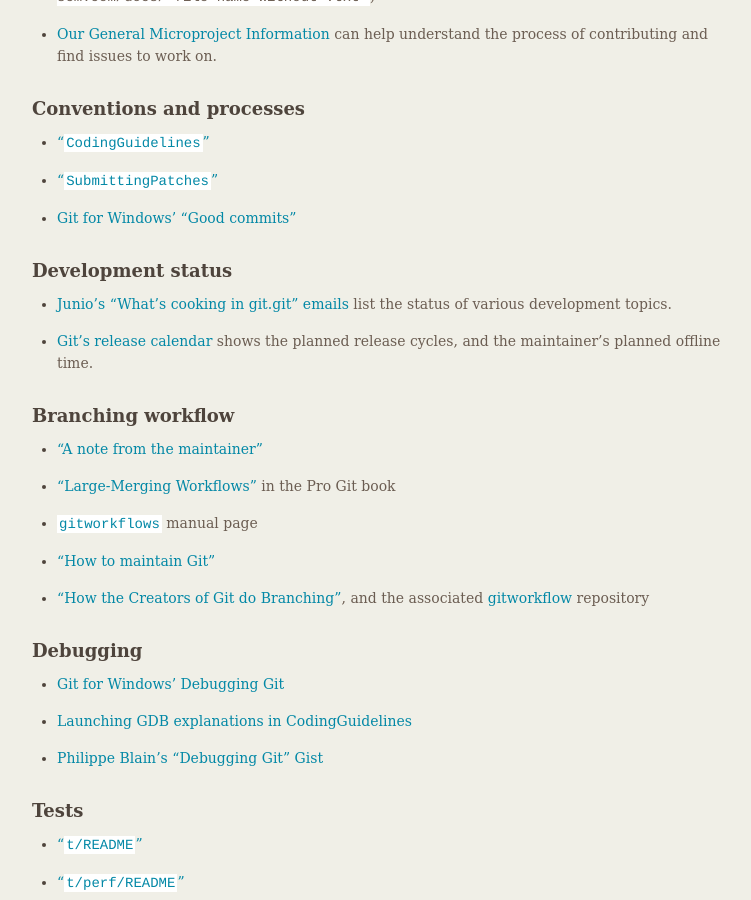
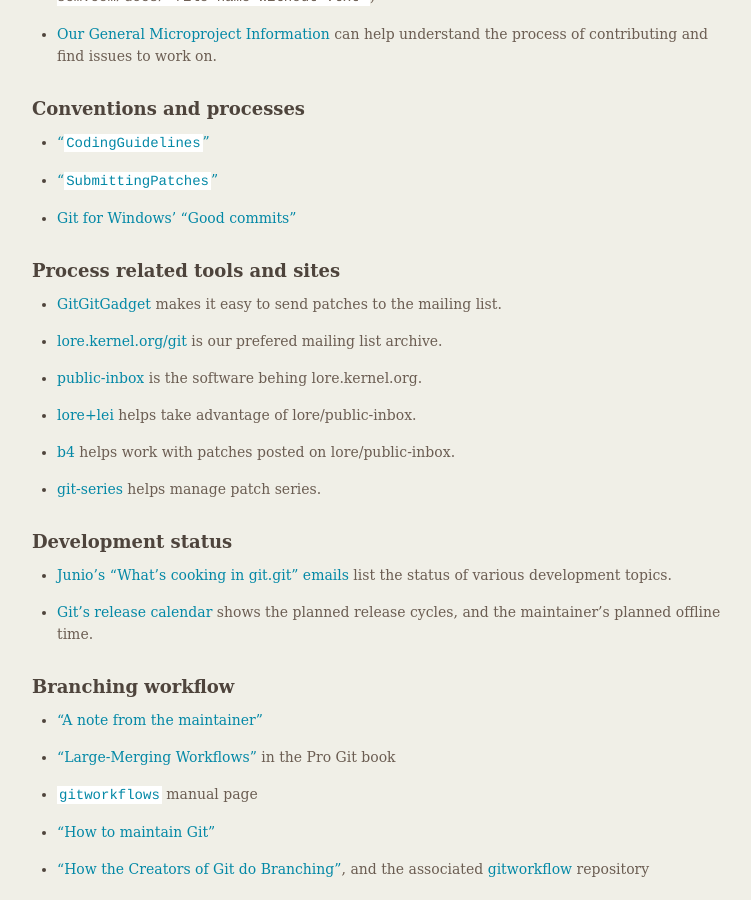
Before and after one commit to git/git.github.io, a Jekyll site: the page built from Hacking-Git.md, in a window 1280 px wide and 900 px high, scrolled down 783 px. Shown: the whole window, without its empty margins (377-1128 px from the left). Built offline with Jekyll 4.4.1, drawn with Linux system fonts in a browser that asks for light colours.

Commit message:
Hacking-Git: add a 'Process related tools and sites' section

```diff
--- a/Hacking-Git.md
+++ b/Hacking-Git.md
@@ -54,6 +54,20 @@
 
 * [Git for Windows' "Good commits"](https://github.com/git-for-windows/git/wiki/Good-commits)
 
+## Process related tools and sites
+
+* [GitGitGadget](https://gitgitgadget.github.io/) makes it easy to send patches to the mailing list.
+
+* [lore.kernel.org/git](https://lore.kernel.org/git/) is our prefered mailing list archive.
+
+* [public-inbox](https://public-inbox.org/README.html) is the software behing lore.kernel.org.
+
+* [lore+lei](https://people.kernel.org/monsieuricon/lore-lei-part-1-getting-started) helps take advantage of lore/public-inbox.
+
+* [b4](https://people.kernel.org/monsieuricon/introducing-b4-and-patch-attestation) helps work with patches posted on lore/public-inbox.
+
+* [git-series](https://github.com/git-series/git-series) helps manage patch series.
+
 ## Development status
 
 * [Junio's "What's cooking in git.git" emails](https://lore.kernel.org/git/?q=s%3A%22What%27s+cooking+in+git.git%22) list the status of various development topics.
```
